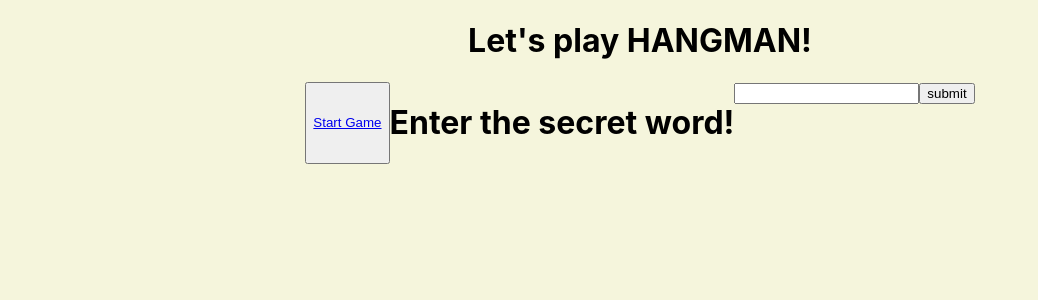
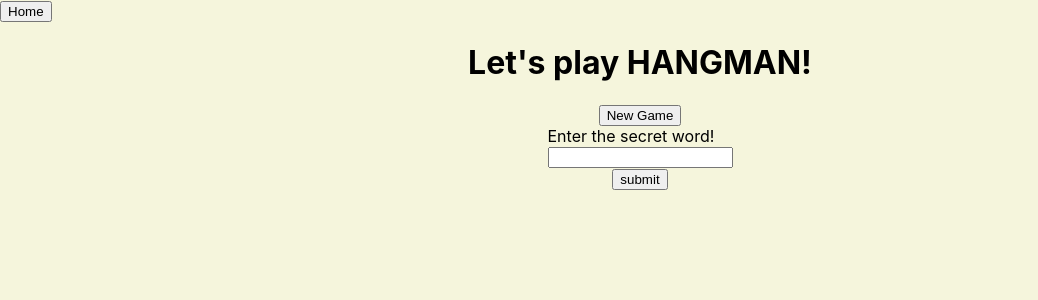
Before and after one commit to msenador/HangmanReactJS, a React (Create React App) app: page /GetWord in a window 1280 px wide. Shown: the top 300 px of the page, without its empty margins (0-1038 px from the left). Built offline with nearby package versions, Linux system fonts and the light colour scheme; the HTML template or start-up script is replaced by a standard one.

Commit message:
Home btn added. Board display added.

```diff
--- a/src/App.css
+++ b/src/App.css
@@ -3,7 +3,7 @@
   justify-content: center;
 }
 
-.startBtn{
+.newGameBtn{
   display: flex;
   justify-content: center;
 }
--- a/src/App.js
+++ b/src/App.js
@@ -1,27 +1,35 @@
 import React from 'react'
 import './App.css'
-import StartPage from './components/StartPage'
+import Home from './components/Home'
+import GetWord from './components/GetWord'
+import { Link, Switch, Route, BrowserRouter as Router } from 'react-router-dom'
 
 
 class App extends React.Component{
     constructor(props){
         super(props)
         this.state = {
-          secretWord: ''
+
         }
     }
 
     render(){
         return(
           <>
+          <Router>
+          <div><Link to='/'><button>Home</button></Link></div>
             <div className="App">
               <h1 className="Header">
                 Let's play HANGMAN!
               </h1>
             </div>
-            <div className="startBtn">
-                <StartPage/>
-            </div>
+
+            <div className="newGameBtn"><Link to='/GetWord'><button>New Game</button></Link></div>
+            <Switch>
+              <Route exact path='/'><Home/></Route>
+              <Route path='/GetWord'><GetWord/></Route>
+            </Switch>
+          </Router>
           </>
         )
     }
--- /dev/null
+++ b/src/components/Board.js
@@ -0,0 +1,29 @@
+import React from 'react'
+
+const BoardLayout = ({split}) => {
+
+    const displayLines =
+        split.map(letter => {
+            return(
+                letter !== ' ' ? <span> _ </span> : <span>/</span>
+            )
+        })
+
+    return(
+        <>
+        <hr/>
+        {
+            displayLines
+        }
+
+        <div>Enter a letter to guess!</div>
+        <form>
+            <input pattern="[A-Za-z]{1}" type='text' placeholder="Enter a letter"></input>
+            <button type="submit">Enter</button>
+        </form>
+
+        </>
+    )
+}
+
+export default BoardLayout;
--- a/src/components/GetWord.js
+++ b/src/components/GetWord.js
@@ -1,29 +1,41 @@
 import React from 'react'
+import BoardLayout from './Board'
+import '../css/GetWord.css'
+import { Link, Switch, Route, BrowserRouter as Router } from 'react-router-dom'
 
 class GetWord extends React.Component{
     constructor(props){
         super(props)
         this.state = {
-            secretWord: ''
+            secretWord: '',
+            splitWord: []
         }
     }
 
     handleSubmit = (e) => {
-        e.preventDefault()
-        const word = document.getElementById('secretWord').value
-        this.setState({secretWord: word})
-        console.log(this.state.secretWord)
+        e.preventDefault();
+        let split = this.state.secretWord.split('')
+        // for (let i = 0; i < split.length; i++){
+        //     this.state.splitWord.push(split[i])
+        // }
     }
 
     render(){
         return(
-            <>
-            <h1>Enter the secret word!</h1>
-            <form onSubmit={this.handleSubmit}>
-            <input onChange={(e) => {this.setState({secretWord: e.target.value})}}id="secretWord" name="secretWord" type="password"></input>
-            <button type="submit">submit</button>
-            </form>
-            </>
+            <div className="getWordPage">
+                <Router>
+                    <form onSubmit={this.handleSubmit}>
+                        <div>Enter the secret word!</div>
+                        <input onChange={(e) => {this.setState( {secretWord: e.target.value.toUpperCase().split('')})}} id="secretWord" name="secretWord" type="password">
+                        </input>
+                            <br/>
+                                <div className="wordSubmitBtn"><Link to='/Board'><button type="submit">submit</button></Link></div>
+                                <Switch>
+                                    <Route exact path='/Board'><BoardLayout split={this.state.secretWord}/></Route>
+                                </Switch>
+                    </form>
+                 </Router>
+            </div>
         )
     }
 }
--- /dev/null
+++ b/src/components/Home.js
@@ -0,0 +1,21 @@
+import { render } from 'enzyme'
+import React from 'react'
+import '../css/Home.css'
+import { Link, Switch, Route, BrowserRouter as Router } from 'react-router-dom'
+
+const Home = () => {
+
+    return(
+        <>
+        <div className="startHeader">Start a new game!</div>
+        {/* <Router>
+            <Link to='/GetWord'><button>New Game</button></Link>
+            <Switch>
+              <Route path='/GetWord'><StartPage/></Route>
+            </Switch>
+          </Router> */}
+        </>
+    )
+}
+
+export default Home;
--- a/src/components/StartPage.js
+++ /dev/null
@@ -1,31 +0,0 @@
-import React from 'react'
-import { Link, Switch, Route, BrowserRouter as Router } from 'react-router-dom'
-import GetWord from './GetWord'
-
-class StartPage extends React.Component{
-    constructor(props){
-        super(props)
-        this.state = {
-        }
-    }
-
-    render(){
-        return(
-            <>
-                <Router>
-                    <button id="startBtn" name="startGame">
-                        <Link to='/GetWord'>Start Game</Link>
-                    </button>
-
-                    <Switch>
-                        <Route exact path='/GetWord'><GetWord/></Route>
-                    </Switch>
-
-
-                </Router>
-            </>
-        )
-    }
-}
-
-export default StartPage;
--- /dev/null
+++ b/src/css/GetWord.css
@@ -0,0 +1,9 @@
+.getWordPage{
+    display: flex;
+    justify-content: center;
+}
+
+.wordSubmitBtn{
+    display: flex;
+    justify-content: center;
+}
--- /dev/null
+++ b/src/css/Home.css
@@ -0,0 +1,4 @@
+.startHeader{
+    display: flex;
+    justify-content: center;
+}
```
Also changed, not shown: 1 other file (tests, documents, lock files or other folders).
